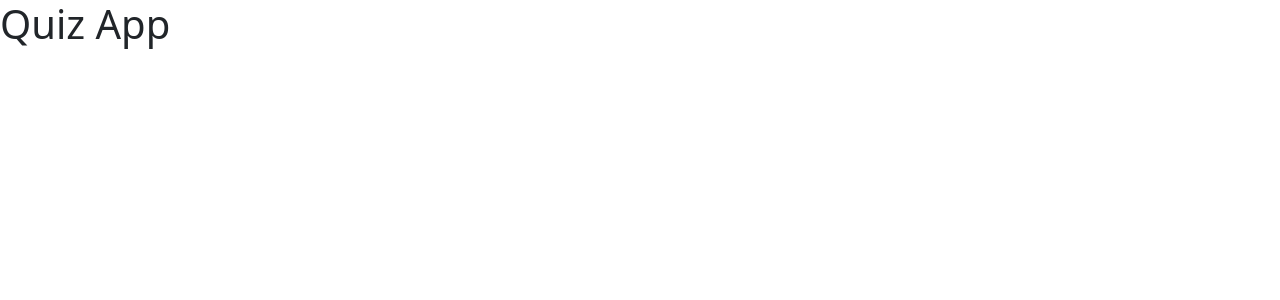
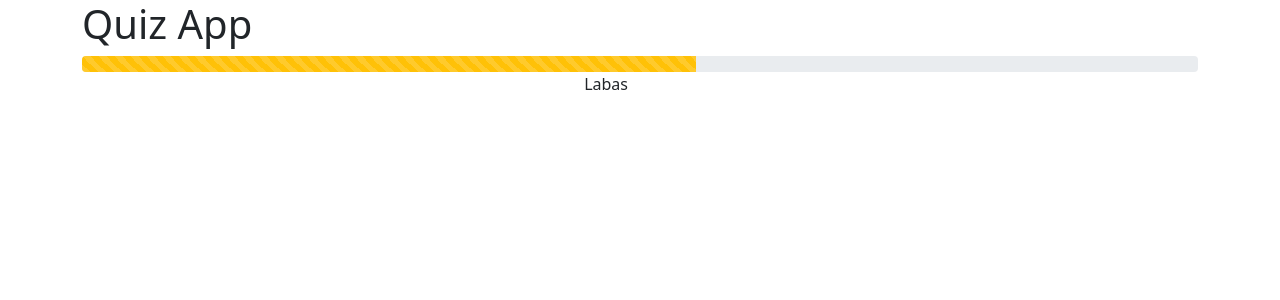
Before and after one commit to eimkasp/bit-angular-quiz, an Angular app: page / in a window 1280 px wide. Shown: the top 300 px of the page. Built offline with nearby package versions, Linux system fonts and the light colour scheme.

Commit message:
Progress Bar component panaudojimas
Documentation:
https://valor-software.com/ngx-bootstrap/#/progressbar

```diff
--- a/src/app/app.component.html
+++ b/src/app/app.component.html
@@ -1,3 +1,11 @@
-<h1>
-Quiz App
-</h1>
+<div class="container">
+  <div class="row">
+    <div class="col-12">
+      <h1>Quiz App</h1>
+      <progressbar [value]="55" type="warning" [striped]="true"></progressbar>
+    </div>
+    <div class="col-6 text-end">
+      Labas
+    </div>
+  </div>
+</div>
--- a/src/app/app.module.ts
+++ b/src/app/app.module.ts
@@ -4,6 +4,8 @@
 import { AppRoutingModule } from './app-routing.module';
 import { AppComponent } from './app.component';
 import { BrowserAnimationsModule } from '@angular/platform-browser/animations';
+
+import { ProgressbarModule } from 'ngx-bootstrap/progressbar';
 
 @NgModule({
   declarations: [
@@ -12,7 +14,8 @@
   imports: [
     BrowserModule,
     AppRoutingModule,
-    BrowserAnimationsModule
+    BrowserAnimationsModule,
+    ProgressbarModule.forRoot()
   ],
   providers: [],
   bootstrap: [AppComponent]
```
